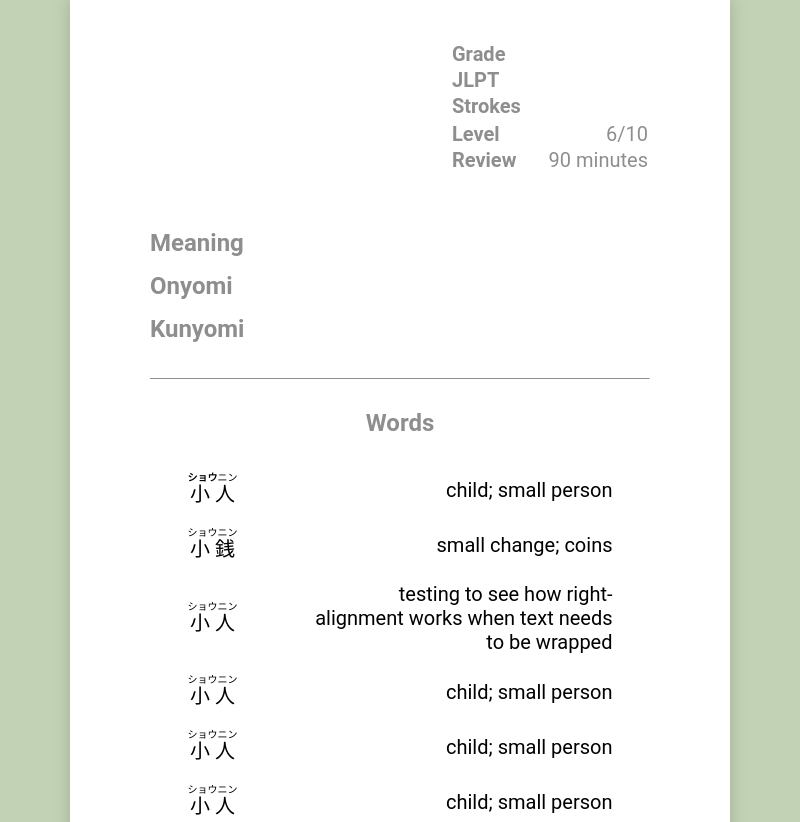
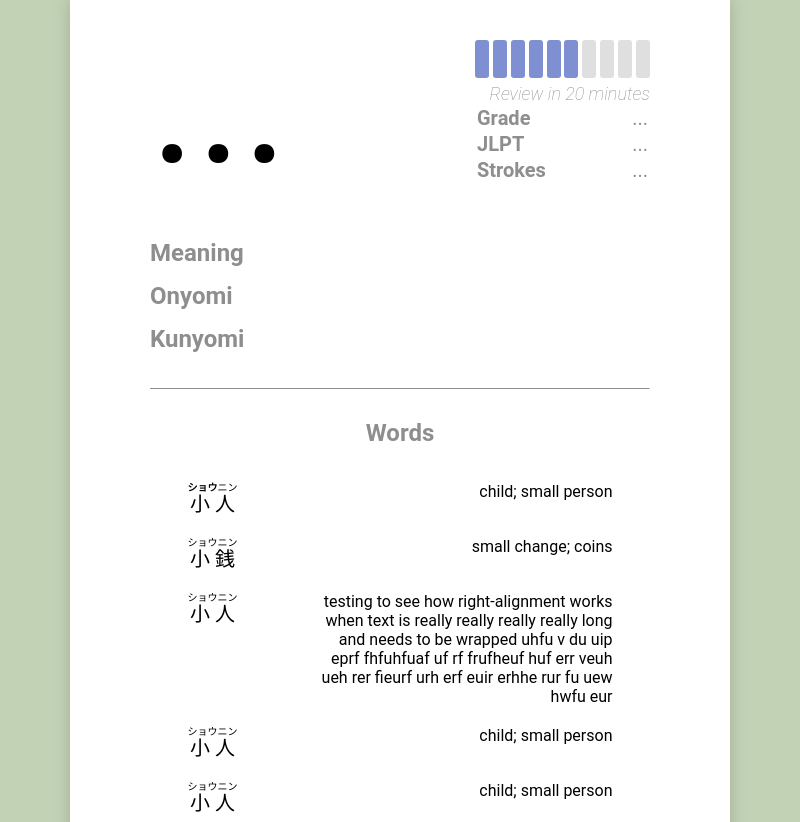
Before and after one commit to tabrasel/Kards, an Electron app: page src/html/index.html in a window 800 px wide. Shown: the top 822 px of the page. Drawn offline with Linux system fonts and the light colour scheme; no server answers.

Commit message:
new learning stats layout

```diff
--- a/package.json
+++ b/package.json
@@ -19,7 +19,6 @@
   },
   "dependencies": {
     "encodeurl": "^1.0.2",
-    "kanjiapi-wrapper": "^1.1.3",
     "node-fetch": "^2.6.1"
   }
 }
--- a/src/css/style.css
+++ b/src/css/style.css
@@ -1,4 +1,4 @@
-@import url('https://fonts.googleapis.com/css2?family=Roboto&display=swap');
+@import url('https://fonts.googleapis.com/css2?family=Roboto:wght@300;400;500&display=swap');
 
 * {
     margin: 0px;
@@ -7,7 +7,7 @@
 
 body {
     background-color: #c2d2b5;
-    font-family: 'Roboto', sans-serif;
+    font-family: "Roboto", sans-serif;
 }
 
 main {
@@ -41,11 +41,36 @@ hr {
     display: flex;
     flex-direction: column;
     justify-content: space-between;
-    width: 40%;
+    width: 35%;
     color: #8e8e8e;
     padding-top: 40px;
     padding-bottom: 40px;
     font-size: 20px;
+}
+
+#level-bar {
+    display: flex;
+    flex-direction: row;
+    justify-content: space-between;
+    margin-bottom: 5px;
+}
+
+.level-tick {
+    width: 14px;
+    height: 38px;
+    background-color: #DFDFDF;
+    border-radius: 3px;
+}
+
+.filled-tick {
+    background-color: #7E90D1;
+}
+
+#learning-stats p {
+    text-align: right;
+    font-weight: lighter;
+    font-style: italic;
+    font-size: 18px;
 }
 
 #stats-table {
@@ -102,13 +127,16 @@ hr {
 }
 
 #words-table th, #words-table td {
-    font-size: 20px;
-    /*border: 1px solid black;*/git
     vertical-align: top;
 }
 
 #words-table th {
     width: 30%;
+    font-size: 20px;
+}
+
+#words-table td {
+    font-size: 16px;
 }
 
 th {
--- a/src/html/index.html
+++ b/src/html/index.html
@@ -1,4 +1,5 @@
 <!DOCTYPE html>
+
 <html lang="en" dir="ltr">
     <head>
         <meta charset="utf-8">
@@ -15,38 +16,47 @@
 
         <main>
             <section id="char-and-stats">
+                <!-- Large kanji image -->
                 <div id="char-div">
-                    <p id="kanji-char"></p>
+                    <p id="kanji-char">...</p>
                 </div>
+
+                <!-- Section for kanji learning level and general statistics -->
                 <div id="stats-div">
+                    <div id="learning-stats">
+                        <div id="level-bar">
+                            <div class="level-tick filled-tick"></div>
+                            <div class="level-tick filled-tick"></div>
+                            <div class="level-tick filled-tick"></div>
+                            <div class="level-tick filled-tick"></div>
+                            <div class="level-tick filled-tick"></div>
+                            <div class="level-tick filled-tick"></div>
+                            <div class="level-tick"></div>
+                            <div class="level-tick"></div>
+                            <div class="level-tick"></div>
+                            <div class="level-tick"></div>
+                        </div>
+                        <p>Review in <span id="review-time">20 minutes</span></p>
+                    </div>
+
                     <table id="stats-table">
                         <tr>
                             <th>Grade</th>
-                            <td id="grade-value"></td>
+                            <td id="grade-value">...</td>
                         </tr>
                         <tr>
                             <th>JLPT</th>
-                            <td id="jlpt-value"></td>
+                            <td id="jlpt-value">...</td>
                         </tr>
                         <tr>
                             <th>Strokes</th>
-                            <td id="strokes-value"></td>
-                        </tr>
-                    </table>
-
-                    <table id="data-table">
-                        <tr>
-                            <th>Level</th>
-                            <td id="level-value">6/10</td>
-                        </tr>
-                        <tr>
-                            <th>Review</th>
-                            <td id="review-value">90 minutes</td>
+                            <td id="strokes-value">...</td>
                         </tr>
                     </table>
                 </div>
             </section>
 
+            <!-- Section for kanji meaning and readings -->
             <table id="mr-table">
                 <tr>
                     <th>Meaning</th>
@@ -67,11 +77,8 @@
                     </td>
                 </tr>
             </table>
-                <!--
-                <ruby>日本語<rt>にほんご</rt></ruby>
-                -->
+
             <hr>
-
 
             <section id="words">
                 <h1>Words</h1>
@@ -86,7 +93,7 @@
                     </tr>
                     <tr>
                         <th><ruby>小人<rt>ショウニン</rt></ruby></th>
-                        <td>testing to see how right-alignment works when text needs to be wrapped</td>
+                        <td>testing to see how right-alignment works when text is really really really really long and needs to be wrapped uhfu v du uip eprf  fhfuhfuaf  uf rf  frufheuf huf err veuh ueh rer fieurf urh erf euir erhhe rur fu uew hwfu eur  </td>
                     </tr>
                     <tr>
                         <th><ruby>小人<rt>ショウニン</rt></ruby></th>
--- a/src/js/renderer.js
+++ b/src/js/renderer.js
@@ -31,8 +31,5 @@ ipcRenderer.on("kanji-data-response", function(event, data) {
         document.getElementById("kunyomi-value").appendChild(kunyomiListItem);
     }
 
-    /*
-    document.getElementById("onyomi-value").innerText = data.on_readings;
-    document.getElementById("kunyomi-value").innerText = data.kun_readings;
-    */
+
 });
```
Also changed, not shown: main.js (+12 -8 lines), 1 other file.
